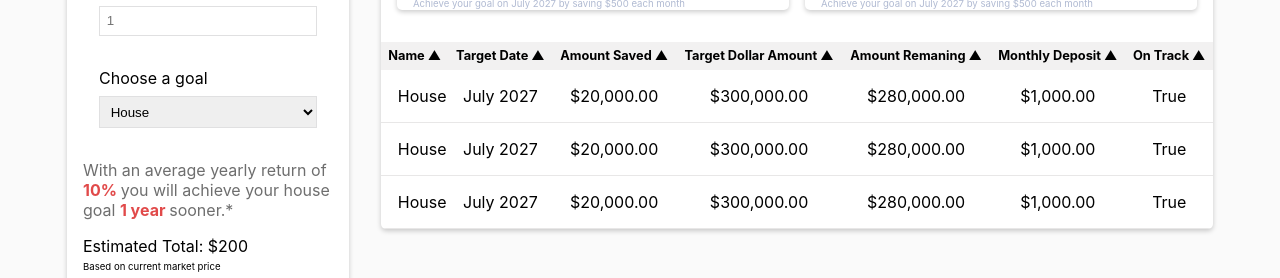
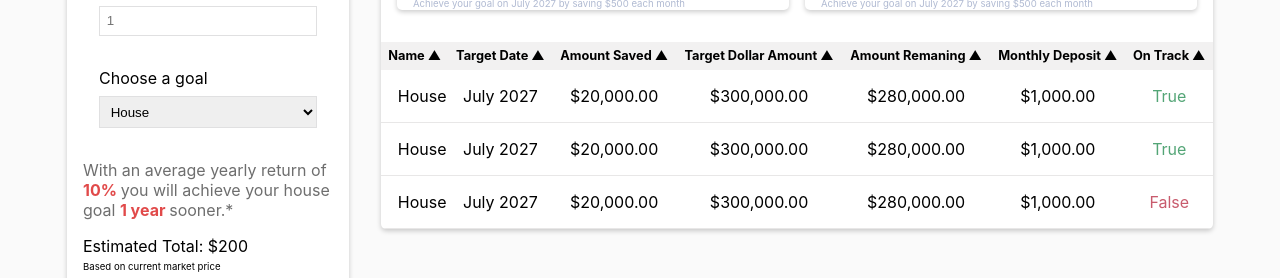
Before and after one commit to RGBreijo/SpyGlass, a React (Create React App) app in the folder spy_glass_frontend-app/: page / in a window 1280 px wide. Shown: the part 626-904 px from the top of the page. Built offline with nearby package versions, Linux system fonts and the light colour scheme.

Commit message:
added color to on track

```diff
--- a/spy_glass_frontend-app/src/components/depositComponent/Deposit.css
+++ b/spy_glass_frontend-app/src/components/depositComponent/Deposit.css
@@ -49,6 +49,11 @@
     border-color: #E0E0E1;
 
 }
+.depositSubmit input:hover
+{
+    background-color: rgb(209, 61, 68);
+}
+
 .depositeUserDate label
 {
     display: block;
--- a/spy_glass_frontend-app/src/components/goalDetailInfoContainer/GoalDetailInfoContainer.css
+++ b/spy_glass_frontend-app/src/components/goalDetailInfoContainer/GoalDetailInfoContainer.css
@@ -48,3 +48,15 @@ table
 
     background-color: #F2F1F1;
 }
+
+
+.onTrack
+{
+    color: #53A576;
+}
+
+.notOnTrack
+{
+    color: #C85B6D;
+
+}
--- a/spy_glass_frontend-app/src/components/goalDetailInfoContainer/GoalDetailInfoContainer.js
+++ b/spy_glass_frontend-app/src/components/goalDetailInfoContainer/GoalDetailInfoContainer.js
@@ -25,7 +25,7 @@ const GoalDetailINfoContainer = () =>
                         <td>$300,000.00</td>
                         <td>$280,000.00</td>
                         <td>$1,000.00</td>
-                        <td className="itemAtEnd">True</td>
+                        <td className="itemAtEnd onTrack">True</td>
                     </tr>
 
 
@@ -37,7 +37,7 @@ const GoalDetailINfoContainer = () =>
                         <td>$300,000.00</td>
                         <td>$280,000.00</td>
                         <td>$1,000.00</td>
-                        <td className="itemAtEnd"> True</td>
+                        <td className="itemAtEnd onTrack"> True</td>
                     </tr>
 
                     <tr>
@@ -47,7 +47,7 @@ const GoalDetailINfoContainer = () =>
                         <td>$300,000.00</td>
                         <td>$280,000.00</td>
                         <td>$1,000.00</td>
-                        <td className="itemAtEnd">True</td>
+                        <td className="itemAtEnd notOnTrack">False</td>
                     </tr>
 
 
```
